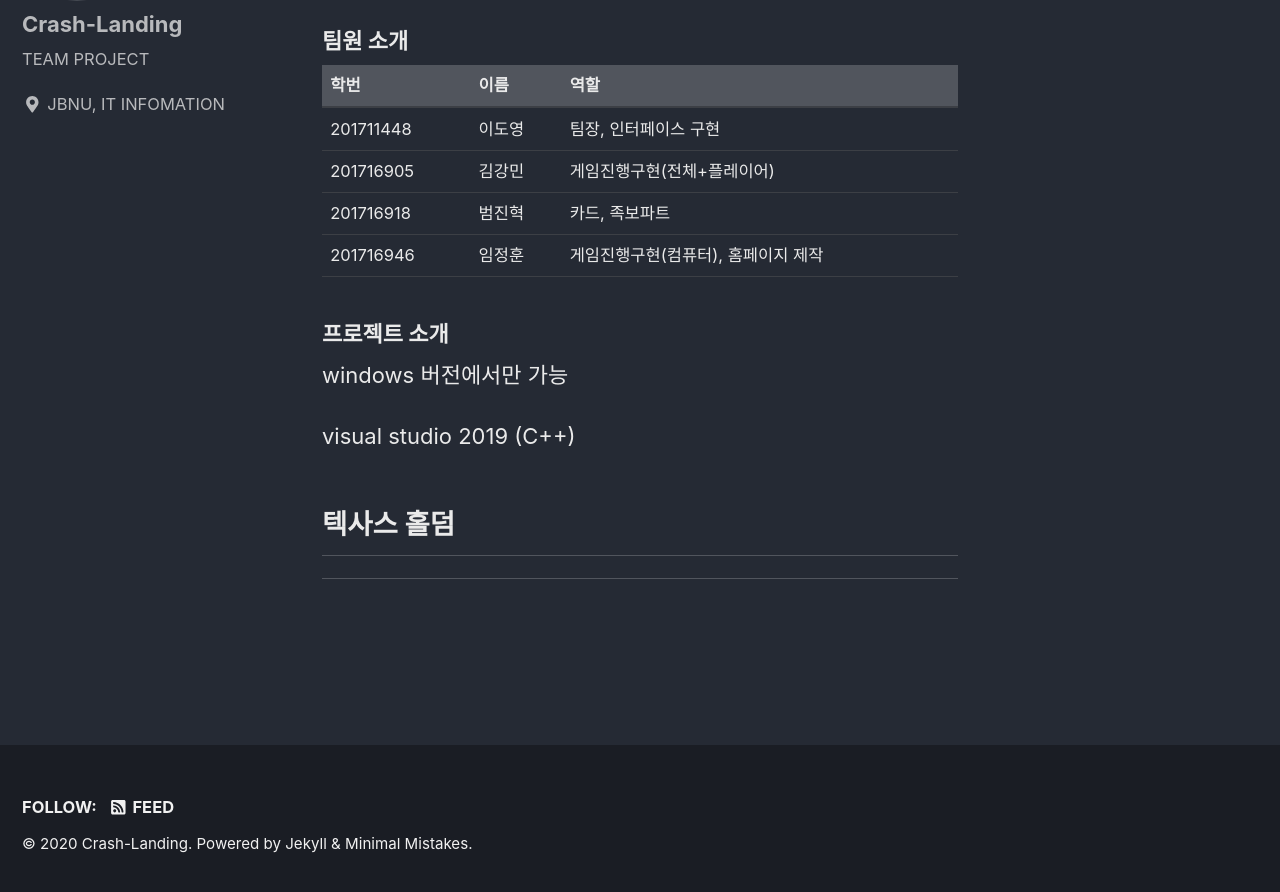
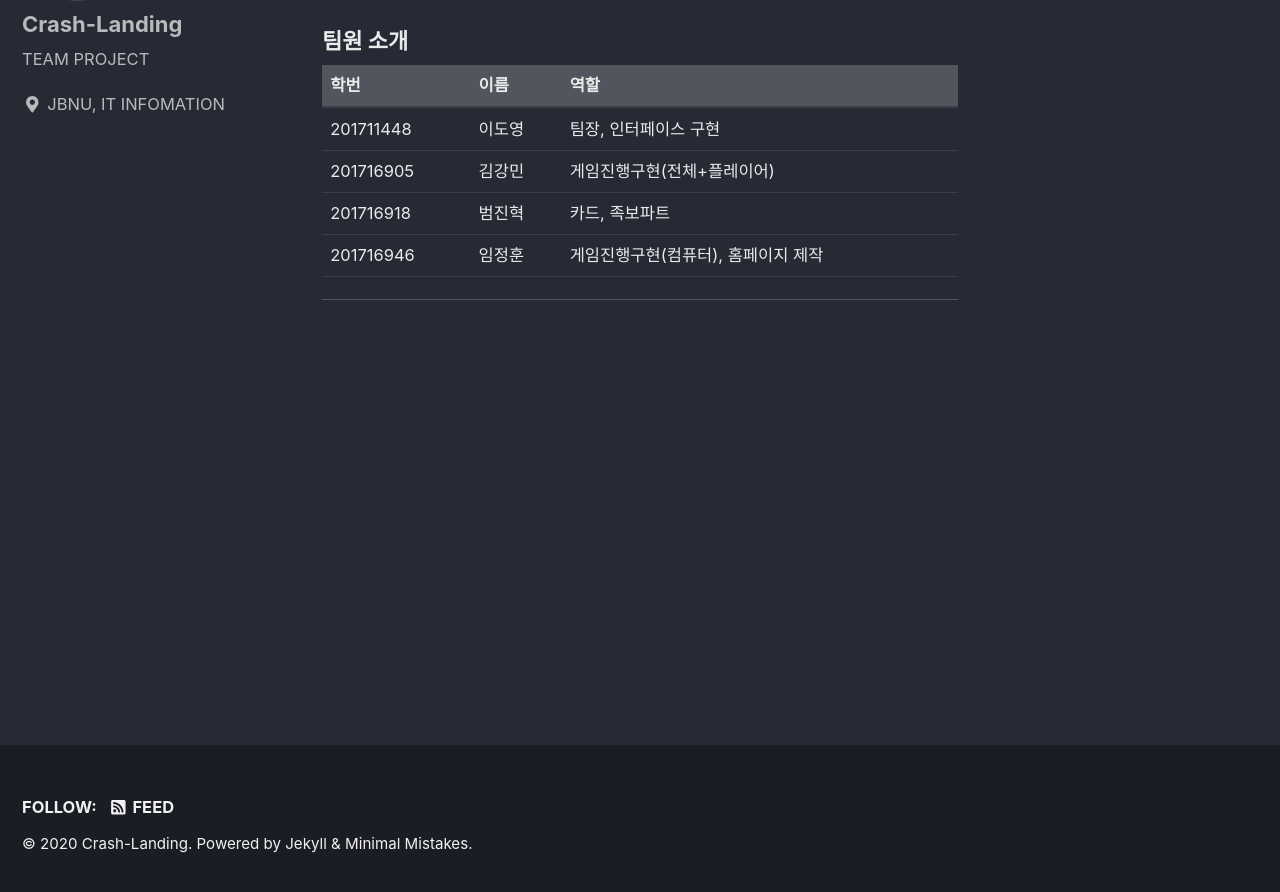
Before and after one commit to IMJEONGHUN/IMJEONGHUN.github.io, a Jekyll site: the page built from _pages/about.md, in a window 1280 px wide and 900 px high, scrolled down 728 px. Shown: the top 892 px of the window. Built offline with Jekyll 4.4.1, drawn with Linux system fonts in a browser that asks for light colours; nearby versions of some CDN libraries.

Commit message:
Update about.md

```diff
--- a/_pages/about.md
+++ b/_pages/about.md
@@ -22,11 +22,4 @@ header:
  201716946 | 임정훈 | 게임진행구현(컴퓨터), 홈페이지 제작
 
 
-### 프로젝트 소개
-
-windows 버전에서만 가능
-
-visual studio 2019 (C++)
-
-## 텍사스 홀덤
 ------------------------------------
```
